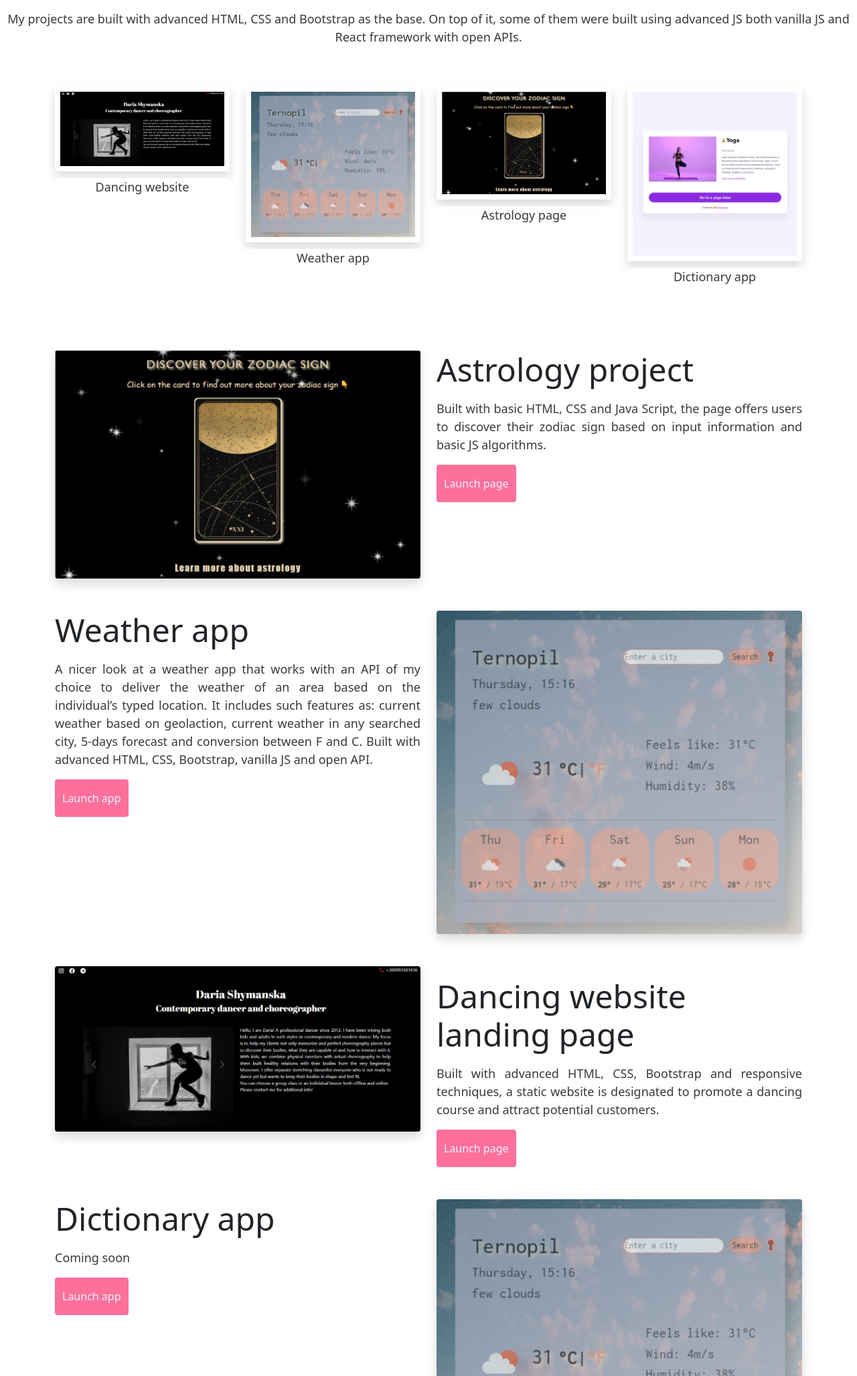
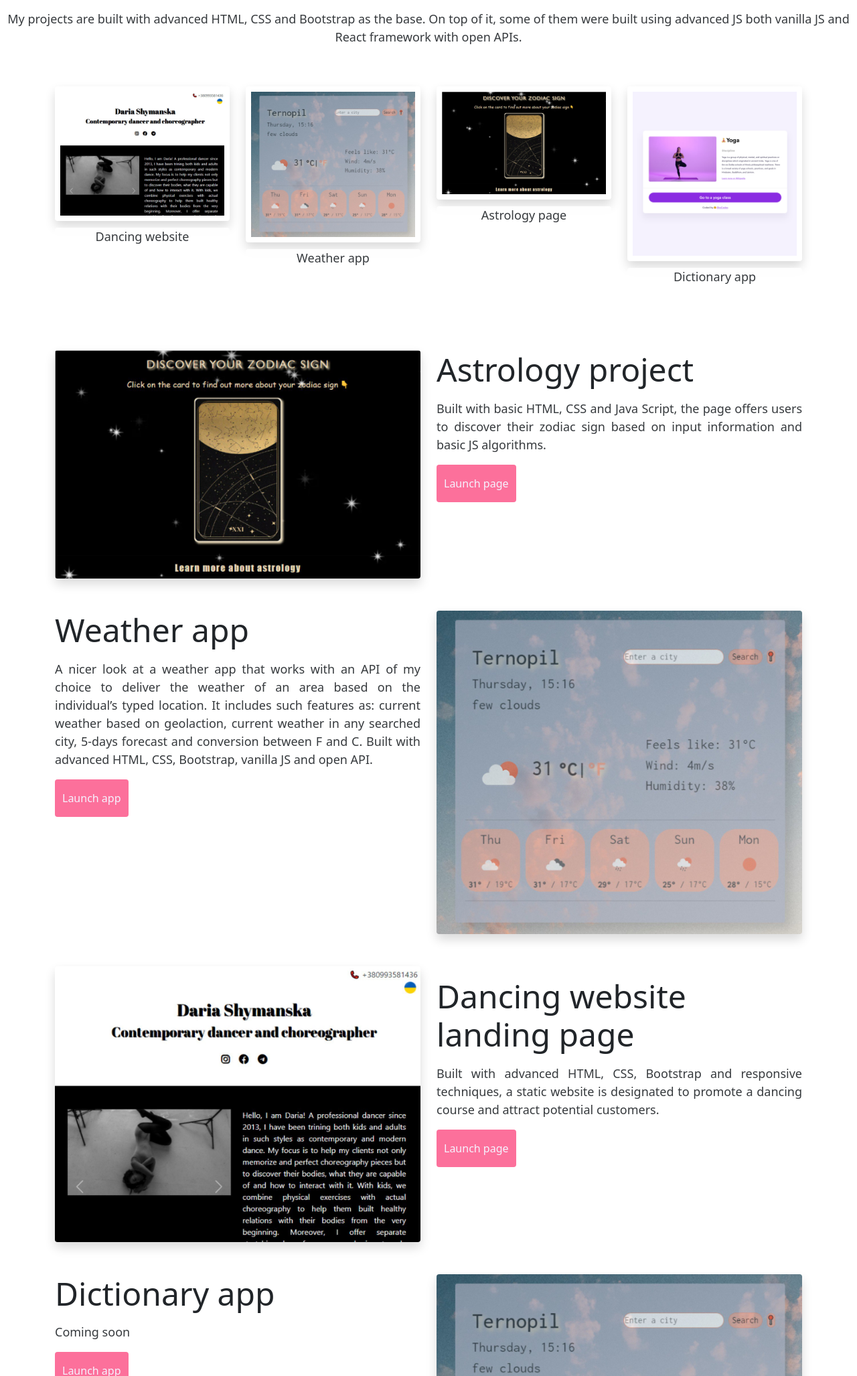
Before and after one commit to yaninarybalka/portfolio-project, a plain HTML site: page projects.html in a window 1280 px wide. Shown: the part 240-2295 px from the top of the page at 67% size. Drawn offline with nearby package versions, Linux system fonts and the light colour scheme.

Commit message:
changed img for dancing project

```diff
--- a/projects.html
+++ b/projects.html
@@ -72,7 +72,7 @@
         <div class="row">
           <div class="col-md-3">
             <img
-              src="/images/dancing-page.jpeg"
+              src="/images/dasha.jpeg"
               class="img-fluid p-2 shadow rounded"
               alt="landing page about yoga"
             />
@@ -163,7 +163,7 @@
         <div class="row mt-5">
           <div class="col-md-6">
             <img
-              src="images/dancing-page.jpeg"
+              src="images/dasha.jpeg"
               class="img-fluid rounded shadow"
               alt="landing page about yogurt"
             />
```
Also changed, not shown: images/dancing-page.jpeg (deleted), images/dasha.jpeg (added).
